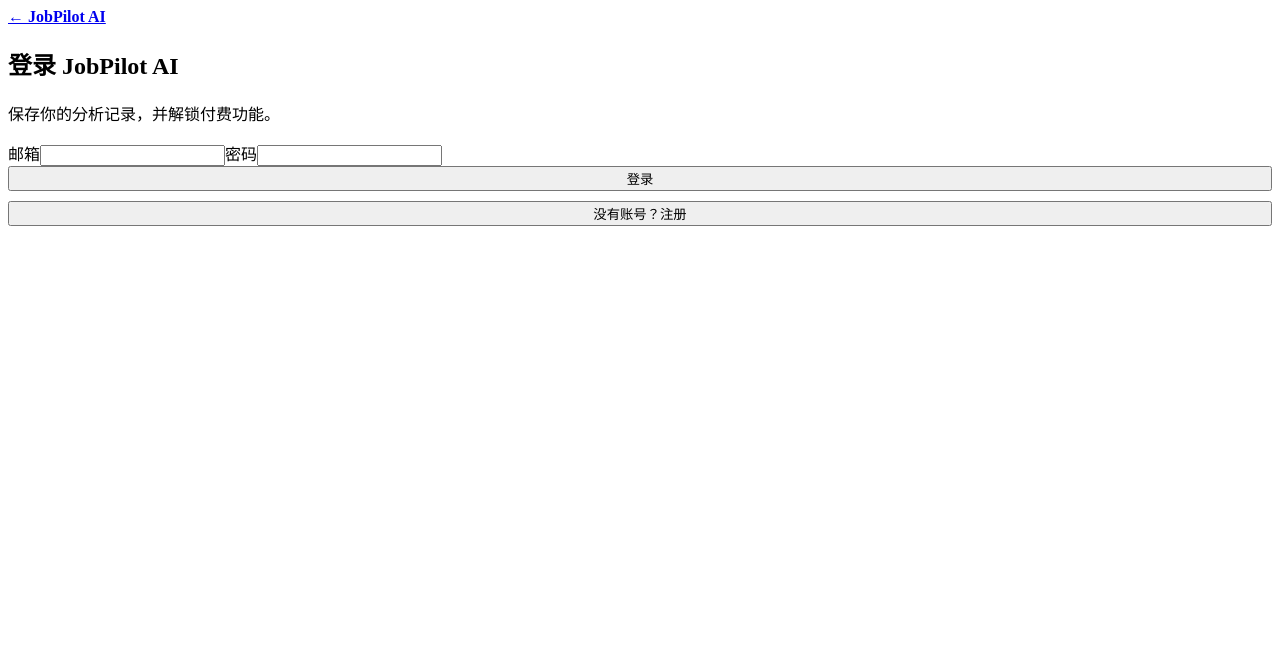
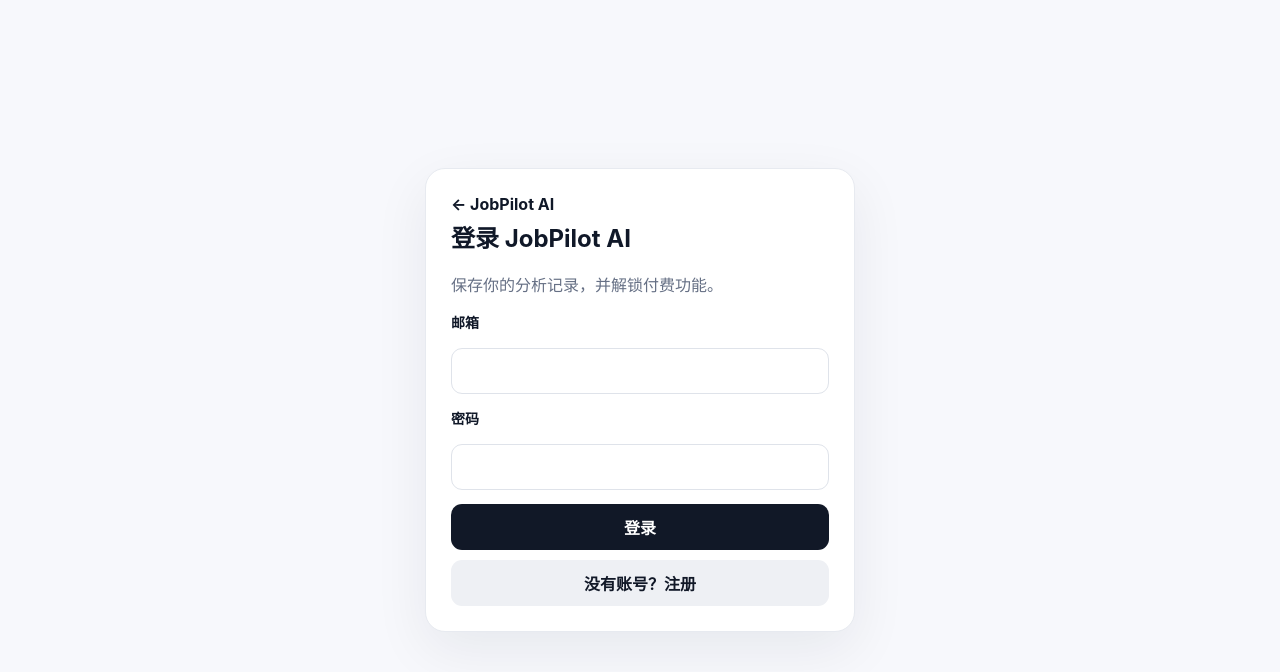
Before and after one commit to WangDuoyu189/JobPilot-AI-2.0, a Next.js app: page /login in a window 1280 px wide. Shown: the top 672 px of the page. Built offline with nearby package versions, Linux system fonts and the light colour scheme.

Commit message:
feat: add polished app metadata and root layout

```diff
--- /dev/null
+++ b/app/layout.tsx
@@ -0,0 +1,15 @@
+import type { Metadata } from "next";
+import "./globals.css";
+
+export const metadata: Metadata = {
+  title: "JobPilot AI｜AI 智能求职助手",
+  description: "简历优化、岗位匹配、面试准备，一站式 AI 求职工作台。",
+};
+
+export default function RootLayout({ children }: Readonly<{ children: React.ReactNode }>) {
+  return (
+    <html lang="zh-CN">
+      <body>{children}</body>
+    </html>
+  );
+}
```
